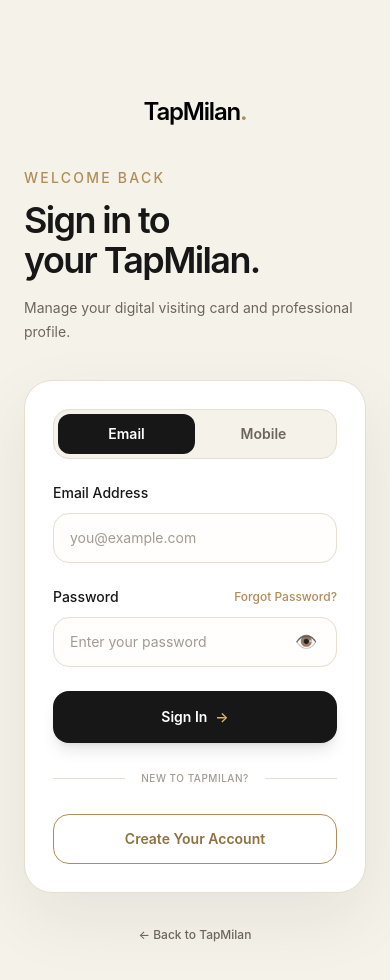
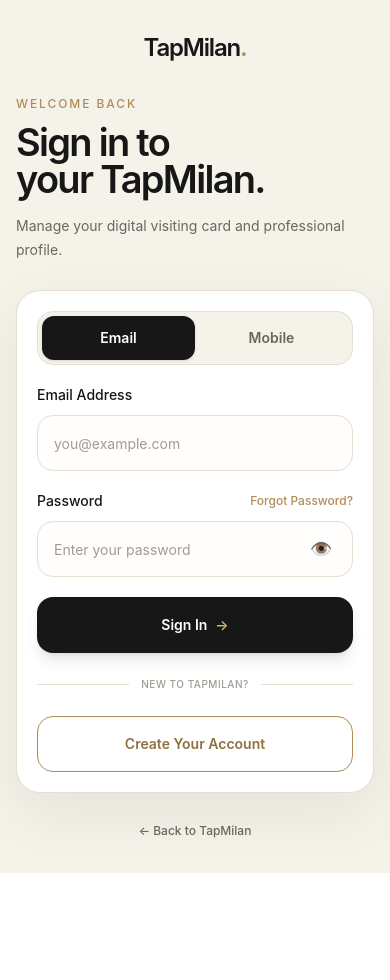
Before and after one commit to rohilasahil86-ai/TapMilan, a React (Vite) app: page /login in a window 390 px wide. Shown: the top 980 px of the page. After the commit the page ends 873 px from the top, so only its background shows below. Built offline with nearby package versions, Linux system fonts and the light colour scheme; no server answers.

Commit message:
update login and signup pages

```diff
--- a/src/pages/Login.jsx
+++ b/src/pages/Login.jsx
@@ -10,7 +10,6 @@
   const [email, setEmail] = useState("");
   const [phone, setPhone] = useState("");
   const [password, setPassword] = useState("");
-
 
   const [showPassword, setShowPassword] = useState(false);
   const [loading, setLoading] = useState(false);
@@ -74,6 +73,7 @@
 
       if (result.error) {
         console.error("LOGIN ERROR:", result.error);
+
         setMessage(result.error.message);
         setMessageType("error");
         setLoading(false);
@@ -93,9 +93,9 @@
           navigate("/dashboard");
         }
       }, 500);
-
     } catch (error) {
       console.error("LOGIN ERROR:", error);
+
       setMessage("Something went wrong. Please try again.");
       setMessageType("error");
       setLoading(false);
@@ -116,13 +116,16 @@
 
       <div className="min-h-screen bg-[#F5F2EA]">
 
-      {/* TOP BRAND */}
+        {/* =========================
+            TOP BRAND — DESKTOP
+        ========================== */}
         <div className="absolute left-6 top-6 z-20 hidden lg:left-10 lg:top-8 lg:block">
           <Link
             to="/"
             className="text-2xl font-semibold tracking-[-0.05em] text-[#171717]"
           >
-          TapMilan<span className="text-[#B08D57]">.</span>
+            TapMilan
+            <span className="text-[#B08D57]">.</span>
           </Link>
         </div>
 
@@ -168,13 +171,16 @@
                 <div className="relative overflow-hidden rounded-[28px] border border-white/10 bg-[#211f1b] p-7 shadow-2xl">
 
                   <div className="flex items-center justify-between">
+
                     <span className="text-lg font-semibold text-white">
-                    TapMilan<span className="text-[#B08D57]">.</span>
+                      TapMilan
+                      <span className="text-[#B08D57]">.</span>
                     </span>
 
                     <span className="rounded-full border border-[#B08D57]/30 px-3 py-1 text-[10px] uppercase tracking-wider text-[#D5B477]">
                       Digital Card
                     </span>
+
                   </div>
 
                   <div className="mt-16">
@@ -207,6 +213,7 @@
 
                 {/* Floating badge */}
                 <div className="absolute -right-5 bottom-3 rounded-2xl border border-white/10 bg-white px-5 py-4 shadow-xl">
+
                   <p className="text-xs text-[#6B665D]">
                     Share anywhere
                   </p>
@@ -214,6 +221,7 @@
                   <p className="mt-1 text-sm font-semibold text-[#171717]">
                     Connect instantly.
                   </p>
+
                 </div>
 
               </div>
@@ -229,58 +237,70 @@
           {/* =====================================
               RIGHT — LOGIN
           ====================================== */}
-        <div className="flex items-center justify-center px-6 py-24 sm:px-10 lg:px-16">
+          <div className="flex min-h-screen items-center justify-center px-4 py-8 sm:px-10 sm:py-16 lg:px-16 lg:py-24">
 
             <div className="w-full max-w-md">
 
-            {/* MOBILE BRAND */}
-            <div className="mb-10 text-center lg:hidden">
+              {/* =========================
+                  MOBILE BRAND
+              ========================== */}
+              <div className="mb-8 text-center lg:hidden">
+
                 <Link
                   to="/"
-                className="text-2xl font-semibold tracking-[-0.05em]"
+                  className="inline-block text-2xl font-semibold tracking-[-0.05em] text-[#171717]"
                 >
-                TapMilan<span className="text-[#B08D57]">.</span>
+                  TapMilan
+                  <span className="text-[#B08D57]">.</span>
                 </Link>
+
               </div>
 
-            {/* HEADER */}
-            <div className="mb-9">
+              {/* =========================
+                  HEADER
+              ========================== */}
+              <div className="mb-7 sm:mb-9">
 
-              <p className="mb-3 text-sm font-medium uppercase tracking-[0.16em] text-[#B08D57]">
+                <p className="mb-3 text-xs font-medium uppercase tracking-[0.16em] text-[#B08D57] sm:text-sm">
                   Welcome Back
                 </p>
 
-              <h1 className="text-4xl font-semibold tracking-[-0.045em] text-[#171717] sm:text-5xl">
+                <h1 className="text-[38px] font-semibold leading-[0.98] tracking-[-0.045em] text-[#171717] sm:text-5xl">
                   Sign in to
                   <br />
                   your TapMilan.
                 </h1>
 
-              <p className="mt-4 text-sm leading-6 text-[#6B665D]">
+                <p className="mt-4 max-w-sm text-sm leading-6 text-[#6B665D]">
                   Manage your digital visiting card and professional profile.
                 </p>
 
               </div>
 
-            {/* LOGIN CARD */}
-            <div className="rounded-[28px] border border-[#E5DED1] bg-white p-7 shadow-[0_25px_70px_rgba(23,23,23,0.07)] sm:p-9">
+              {/* =========================
+                  LOGIN CARD
+              ========================== */}
+              <div className="rounded-[24px] border border-[#E5DED1] bg-white p-5 shadow-[0_20px_60px_rgba(23,23,23,0.07)] sm:rounded-[28px] sm:p-9">
 
                 <form
                   onSubmit={handleLogin}
-                className="space-y-6"
+                  className="space-y-5 sm:space-y-6"
                 >
 
-                {/* LOGIN METHOD */}
+                  {/* =========================
+                      LOGIN METHOD
+                  ========================== */}
                   <div className="grid grid-cols-2 rounded-2xl border border-[#E5DED1] bg-[#F5F2EA] p-1">
+
                     <button
                       type="button"
                       onClick={() => {
                         setMethod("email");
                         setMessage("");
                       }}
-    className={`rounded-xl px-4 py-2.5 text-sm font-semibold transition ${
+                      className={`rounded-xl px-4 py-3 text-sm font-semibold transition-all duration-300 ${
                         method === "email"
-        ? "bg-[#171717] text-white"
+                          ? "bg-[#171717] text-white shadow-sm"
                           : "text-[#6B665D] hover:text-[#171717]"
                       }`}
                     >
@@ -293,28 +313,35 @@
                         setMethod("mobile");
                         setMessage("");
                       }}
-    className={`rounded-xl px-4 py-2.5 text-sm font-semibold transition ${
+                      className={`rounded-xl px-4 py-3 text-sm font-semibold transition-all duration-300 ${
                         method === "mobile"
-        ? "bg-[#171717] text-white"
+                          ? "bg-[#171717] text-white shadow-sm"
                           : "text-[#6B665D] hover:text-[#171717]"
                       }`}
                     >
                       Mobile
                     </button>
+
                   </div>
 
-                {/* EMAIL / MOBILE */}
+                  {/* =========================
+                      EMAIL / MOBILE
+                  ========================== */}
                   <div>
+
                     <label
                       htmlFor="loginIdentifier"
                       className="mb-2.5 block text-sm font-medium text-[#171717]"
                     >
-    {method === "email" ? "Email Address" : "Mobile Number"}
+                      {method === "email"
+                        ? "Email Address"
+                        : "Mobile Number"}
                     </label>
 
                     <input
                       id="loginIdentifier"
                       type={method === "email" ? "email" : "tel"}
+                      inputMode={method === "email" ? "email" : "tel"}
                       placeholder={
                         method === "email"
                           ? "you@example.com"
@@ -330,11 +357,14 @@
                       autoComplete={
                         method === "email" ? "email" : "tel"
                       }
-    className="w-full rounded-2xl border border-[#E5DED1] bg-[#FFFEFC] px-4 py-3.5 text-sm text-[#171717] outline-none transition-all duration-300 placeholder:text-[#A29B91] focus:border-[#B08D57] focus:ring-4 focus:ring-[#B08D57]/10"
+                      className="h-14 w-full rounded-2xl border border-[#E5DED1] bg-[#FFFEFC] px-4 text-sm text-[#171717] outline-none transition-all duration-300 placeholder:text-[#A29B91] focus:border-[#B08D57] focus:ring-4 focus:ring-[#B08D57]/10"
                     />
+
                   </div>
 
-                {/* PASSWORD */}
+                  {/* =========================
+                      PASSWORD
+                  ========================== */}
                   <div>
 
                     <div className="mb-2.5 flex items-center justify-between">
@@ -365,7 +395,7 @@
                         onChange={(e) => setPassword(e.target.value)}
                         required
                         autoComplete="current-password"
-                      className="w-full rounded-2xl border border-[#E5DED1] bg-[#FFFEFC] px-4 py-3.5 pr-12 text-sm text-[#171717] outline-none transition-all duration-300 placeholder:text-[#A29B91] focus:border-[#B08D57] focus:ring-4 focus:ring-[#B08D57]/10"
+                        className="h-14 w-full rounded-2xl border border-[#E5DED1] bg-[#FFFEFC] px-4 pr-12 text-sm text-[#171717] outline-none transition-all duration-300 placeholder:text-[#A29B91] focus:border-[#B08D57] focus:ring-4 focus:ring-[#B08D57]/10"
                       />
 
                       <button
@@ -378,7 +408,7 @@
                             ? "Hide password"
                             : "Show password"
                         }
-                      className="absolute right-3 top-1/2 -translate-y-1/2 rounded-xl px-2 py-1 text-lg text-[#6B665D] transition hover:bg-[#F5F2EA]"
+                        className="absolute right-3 top-1/2 flex h-10 w-10 -translate-y-1/2 items-center justify-center rounded-xl text-lg text-[#6B665D] transition hover:bg-[#F5F2EA]"
                       >
                         {showPassword ? "🙈" : "👁"}
                       </button>
@@ -387,27 +417,34 @@
 
                   </div>
 
-                {/* LOGIN */}
+                  {/* =========================
+                      LOGIN BUTTON
+                  ========================== */}
                   <button
                     type="submit"
                     disabled={loading}
-                  className="group flex w-full items-center justify-center gap-2 rounded-2xl bg-[#171717] px-4 py-4 text-sm font-semibold text-white shadow-lg transition-all duration-300 hover:-translate-y-0.5 hover:bg-[#292929] hover:shadow-xl disabled:cursor-not-allowed disabled:opacity-60"
+                    className="group flex h-14 w-full items-center justify-center gap-2 rounded-2xl bg-[#171717] px-4 text-sm font-semibold text-white shadow-lg transition-all duration-300 hover:-translate-y-0.5 hover:bg-[#292929] hover:shadow-xl active:translate-y-0 disabled:cursor-not-allowed disabled:opacity-60"
                   >
+
                     {loading ? (
                       "Signing In..."
                     ) : (
                       <>
                         Sign In
+
                         <span className="text-[#D5B477] transition-transform duration-300 group-hover:translate-x-1">
                           →
                         </span>
                       </>
                     )}
+
                   </button>
 
                 </form>
 
-              {/* MESSAGE */}
+                {/* =========================
+                    MESSAGE
+                ========================== */}
                 {message && (
                   <div
                     className={`mt-5 rounded-2xl border px-4 py-3 text-center text-sm ${
@@ -422,12 +459,14 @@
                   </div>
                 )}
 
-              {/* DIVIDER */}
-              <div className="my-7 flex items-center gap-4">
+                {/* =========================
+                    DIVIDER
+                ========================== */}
+                <div className="my-6 flex items-center gap-3 sm:my-7 sm:gap-4">
 
                   <div className="h-px flex-1 bg-[#E5DED1]" />
 
-                <span className="text-[10px] font-medium uppercase tracking-wider text-[#A29B91]">
+                  <span className="whitespace-nowrap text-[10px] font-medium uppercase tracking-wider text-[#A29B91]">
                     New to TapMilan?
                   </span>
 
@@ -435,18 +474,22 @@
 
                 </div>
 
-              {/* SIGNUP */}
+                {/* =========================
+                    SIGNUP
+                ========================== */}
                 <Link
                   to="/signup"
-                className="block w-full rounded-2xl border border-[#B08D57] px-4 py-3.5 text-center text-sm font-semibold text-[#8F713F] transition-all duration-300 hover:bg-[#B08D57] hover:text-white"
+                  className="flex h-14 w-full items-center justify-center rounded-2xl border border-[#B08D57] px-4 text-sm font-semibold text-[#8F713F] transition-all duration-300 hover:bg-[#B08D57] hover:text-white"
                 >
                   Create Your Account
                 </Link>
 
               </div>
 
-            {/* BACK */}
-            <div className="mt-7 text-center">
+              {/* =========================
+                  BACK
+              ========================== */}
+              <div className="mt-6 text-center sm:mt-7">
 
                 <Link
                   to="/"
@@ -458,6 +501,7 @@
               </div>
 
             </div>
+
           </div>
 
         </div>
--- a/src/pages/Signup.jsx
+++ b/src/pages/Signup.jsx
@@ -272,7 +272,9 @@
         console.log("OTP verified:", data);
 
         try {
-          // MSG91 verified access token
+          // =========================
+          // MSG91 VERIFIED ACCESS TOKEN
+          // =========================
           const accessToken =
             data?.accessToken ||
             data?.access_token ||
@@ -467,11 +469,16 @@
         description="Create your TapMilan account."
         noIndex={true}
       />
+
       <main className="flex min-h-screen items-center justify-center bg-[#F5F2EA] px-4 py-10">
+
         <div className="w-full max-w-md rounded-3xl border border-[#E5DED1] bg-white p-8 shadow-xl">
 
-        {/* HEADER */}
+          {/* =========================
+              HEADER
+          ========================== */}
           <div className="mb-8">
+
             <p className="mb-2 text-sm font-semibold tracking-wide text-[#B08D57]">
               SMART DIGITAL CARD
             </p>
@@ -483,9 +490,12 @@
             <p className="mt-2 text-sm text-[#6B665D]">
               Create your professional digital identity.
             </p>
+
           </div>
 
-        {/* METHOD */}
+          {/* =========================
+              METHOD
+          ========================== */}
           <div className="mb-6 grid grid-cols-2 rounded-xl border border-[#E5DED1] bg-[#F5F2EA] p-1">
 
             <button
@@ -524,6 +534,9 @@
 
           </div>
 
+          {/* =========================
+              FORM
+          ========================== */}
           <form
             onSubmit={handleSubmit}
             className="space-y-5"
@@ -531,6 +544,7 @@
 
             {/* FULL NAME */}
             <div>
+
               <label className="mb-1.5 block text-sm font-medium text-[#171717]">
                 Full Name
               </label>
@@ -545,17 +559,22 @@
                 required
                 className="w-full rounded-xl border border-[#E5DED1] bg-white px-4 py-3 text-[#171717] outline-none transition placeholder:text-[#6B665D]/60 focus:border-[#B08D57] focus:ring-2 focus:ring-[#B08D57]/10"
               />
+
             </div>
 
             {/* EMAIL */}
             <div>
+
               <label className="mb-1.5 block text-sm font-medium text-[#171717]">
+
                 Email Address
+
                 {method === "mobile" && (
                   <span className="ml-1 text-xs text-[#6B665D]">
                     (optional)
                   </span>
                 )}
+
               </label>
 
               <input
@@ -569,10 +588,12 @@
                 disabled={otpSent}
                 className="w-full rounded-xl border border-[#E5DED1] bg-white px-4 py-3 text-[#171717] outline-none transition placeholder:text-[#6B665D]/60 focus:border-[#B08D57] focus:ring-2 focus:ring-[#B08D57]/10 disabled:bg-[#F5F2EA]"
               />
+
             </div>
 
             {/* MOBILE */}
             <div>
+
               <label className="mb-1.5 block text-sm font-medium text-[#171717]">
                 Mobile Number
               </label>
@@ -588,41 +609,12 @@
                 disabled={otpSent}
                 className="w-full rounded-xl border border-[#E5DED1] bg-white px-4 py-3 text-[#171717] outline-none transition placeholder:text-[#6B665D]/60 focus:border-[#B08D57] focus:ring-2 focus:ring-[#B08D57]/10 disabled:bg-[#F5F2EA]"
               />
+
             </div>
-
-          {/* OTP */}
-          {otpSent && (
-  <div>
-    <label className="mb-1.5 block text-sm font-medium text-[#171717]">
-      Enter OTP
-    </label>
-
-    <input
-      type="text"
-      inputMode="numeric"
-      autoComplete="one-time-code"
-      maxLength={6}
-      placeholder="Enter OTP"
-      value={otp}
-      onChange={(e) =>
-        setOtp(e.target.value.replace(/\D/g, ""))
-      }
-      className="w-full rounded-xl border border-[#E5DED1] bg-white px-4 py-3 text-center text-lg font-semibold tracking-[0.4em] text-[#171717] outline-none transition placeholder:text-[#6B665D]/60 placeholder:tracking-normal focus:border-[#B08D57] focus:ring-2 focus:ring-[#B08D57]/10"
-    />
-
-    <button
-      type="button"
-      onClick={handleSendOtp}
-      disabled={otpLoading}
-      className="mt-2 text-sm font-semibold text-[#B08D57] hover:underline disabled:opacity-50"
-    >
-      Resend OTP
-    </button>
-  </div>
-)}
 
             {/* USERNAME */}
             <div>
+
               <label className="mb-1.5 block text-sm font-medium text-[#171717]">
                 Username
               </label>
@@ -647,15 +639,18 @@
               <p className="mt-1.5 text-xs text-[#6B665D]">
                 3–30 characters · a-z, 0-9, . and _
               </p>
+
             </div>
 
             {/* PASSWORD */}
             <div>
+
               <label className="mb-1.5 block text-sm font-medium text-[#171717]">
                 Password
               </label>
 
               <div className="relative">
+
                 <input
                   type={
                     showPassword
@@ -682,20 +677,24 @@
                 >
                   {showPassword ? "🙈" : "👁"}
                 </button>
+
               </div>
 
               <p className="mt-1.5 text-xs text-[#6B665D]">
                 Minimum 8 characters
               </p>
+
             </div>
 
             {/* CONFIRM PASSWORD */}
             <div>
+
               <label className="mb-1.5 block text-sm font-medium text-[#171717]">
                 Confirm Password
               </label>
 
               <div className="relative">
+
                 <input
                   type={
                     showConfirmPassword
@@ -728,10 +727,73 @@
                     ? "🙈"
                     : "👁"}
                 </button>
-            </div>
+
               </div>
 
-          {/* SUBMIT */}
+            </div>
+
+            {/* =========================
+                OTP — MOVED HERE
+            ========================== */}
+            {otpSent && (
+              <div className="rounded-xl border border-[#E5DED1] bg-[#F5F2EA] p-4">
+
+                <div className="mb-3">
+
+                  <p className="text-sm font-semibold text-[#171717]">
+                    OTP Verification
+                  </p>
+
+                  <p className="mt-1 text-xs leading-5 text-[#6B665D]">
+                    Enter the 6-digit OTP sent to your mobile number.
+                  </p>
+
+                </div>
+
+                <label className="mb-1.5 block text-sm font-medium text-[#171717]">
+                  Enter OTP
+                </label>
+
+                <input
+                  type="text"
+                  inputMode="numeric"
+                  autoComplete="one-time-code"
+                  pattern="\d{6}"
+                  maxLength={6}
+                  placeholder="Enter OTP"
+                  value={otp}
+                  onChange={(e) =>
+                    setOtp(
+                      e.target.value.replace(/\D/g, "")
+                    )
+                  }
+                  autoFocus
+                  className="w-full rounded-xl border border-[#E5DED1] bg-white px-4 py-3 text-center text-lg font-semibold tracking-[0.4em] text-[#171717] outline-none transition placeholder:text-[#6B665D]/60 placeholder:tracking-normal focus:border-[#B08D57] focus:ring-2 focus:ring-[#B08D57]/10"
+                />
+
+                <div className="mt-2 flex items-center justify-between">
+
+                  <p className="text-xs text-[#6B665D]">
+                    OTP sent successfully
+                  </p>
+
+                  <button
+                    type="button"
+                    onClick={handleSendOtp}
+                    disabled={otpLoading}
+                    className="text-xs font-semibold text-[#B08D57] hover:underline disabled:opacity-50"
+                  >
+                    Resend OTP
+                  </button>
+
+                </div>
+
+              </div>
+            )}
+
+            {/* =========================
+                SUBMIT
+            ========================== */}
             <button
               type="submit"
               disabled={loading || otpLoading}
@@ -748,27 +810,37 @@
 
           </form>
 
-        {/* MESSAGE */}
+          {/* =========================
+              MESSAGE
+          ========================== */}
           {message && (
             <div className="mt-5 rounded-xl border border-[#E5DED1] bg-[#F5F2EA] px-4 py-3">
+
               <p className="text-center text-sm text-[#6B665D]">
                 {message}
               </p>
+
             </div>
           )}
 
-        {/* FOOTER */}
+          {/* =========================
+              FOOTER
+          ========================== */}
           <p className="mt-6 text-center text-sm text-[#6B665D]">
+
             Already have an account?{" "}
+
             <a
               href="/login"
               className="font-semibold text-[#171717] hover:text-[#B08D57]"
             >
               Login
             </a>
+
           </p>
 
         </div>
+
       </main>
     </>
   );
```
Lines whose indentation alone changed are shown as unchanged.
